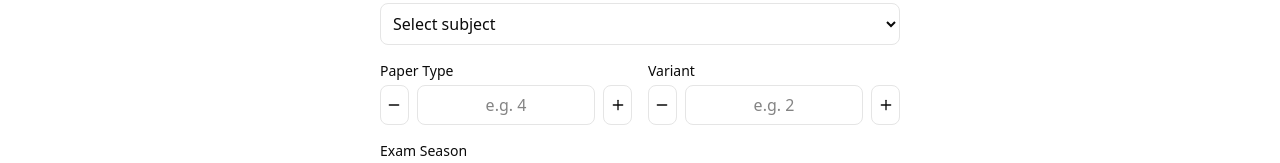
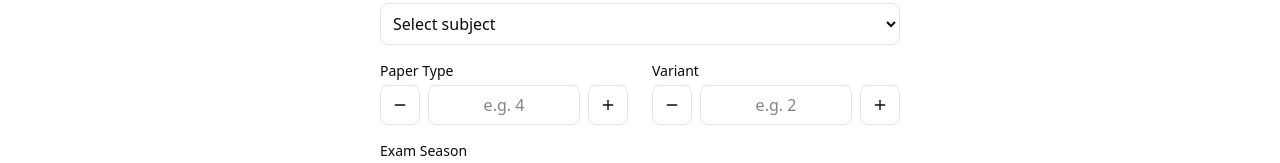
Before and after one commit to caocchinh/caie-paper-navigator, a React (Vite) app: page / in a window 1280 px wide. Shown: the part 327-490 px from the top of the page. Built offline with nearby package versions, Linux system fonts and the light colour scheme.

Commit message:
Refactor button styles in PaperSearch component to ensure consistent aspect ratio and improve visual alignment across increment, decrement, and year input buttons.

```diff
--- a/src/components/paper-search.tsx
+++ b/src/components/paper-search.tsx
@@ -849,7 +849,7 @@ export function PaperSearch({paperType, onLinkGenerated, isClearData, setIsClear
           </div>
 
           <div className="grid grid-cols-1 gap-4 w-full">
-            <div className="flex items-center justify-between gap-4">
+            <div className="flex items-center justify-between gap-6">
               <div className="w-1/2">
                 <label
                   htmlFor="paperType"
@@ -860,7 +860,7 @@ export function PaperSearch({paperType, onLinkGenerated, isClearData, setIsClear
                 <div className="flex items-center">
                   <button
                     type="button"
-                    className="h-10 w-10 border rounded-md flex items-center justify-center cursor-pointer active:bg-gray-200"
+                    className="h-10 w-10 border rounded-md flex items-center justify-center cursor-pointer active:bg-gray-200 aspect-square"
                     onClick={decrementPaperType}
                   >
                     <Minus className="w-4 h-4" />
@@ -875,7 +875,7 @@ export function PaperSearch({paperType, onLinkGenerated, isClearData, setIsClear
                   />
                   <button
                     type="button"
-                    className="h-10 w-10 border rounded-md flex items-center justify-center cursor-pointer active:bg-gray-200"
+                    className="h-10 w-10 border rounded-md flex items-center justify-center cursor-pointer active:bg-gray-200 aspect-square"
                     onClick={incrementPaperType}
                   >
                     <Plus className="w-4 h-4" />
@@ -895,7 +895,7 @@ export function PaperSearch({paperType, onLinkGenerated, isClearData, setIsClear
                 <div className="flex items-center">
                   <button
                     type="button"
-                    className="h-10 w-10 border rounded-md flex items-center justify-center cursor-pointer active:bg-gray-200"
+                    className="h-10 w-10 border rounded-md flex items-center justify-center cursor-pointer active:bg-gray-200 aspect-square"
                     onClick={decrementVariant}
                   >
                     <Minus className="w-4 h-4" />
@@ -910,7 +910,7 @@ export function PaperSearch({paperType, onLinkGenerated, isClearData, setIsClear
                   />
                   <button
                     type="button"
-                    className="h-10 w-10 border rounded-md flex items-center justify-center cursor-pointer active:bg-gray-200"
+                    className="h-10 w-10 border rounded-md flex items-center justify-center cursor-pointer active:bg-gray-200 aspect-square"
                     onClick={incrementVariant}
                   >
                     <Plus className="w-4 h-4" />
@@ -965,7 +965,7 @@ export function PaperSearch({paperType, onLinkGenerated, isClearData, setIsClear
               <div className="flex items-center">
                 <button
                   type="button"
-                  className="h-10 w-10 border rounded-md flex items-center justify-center cursor-pointer"
+                  className="h-10 w-10 border rounded-md flex items-center justify-center cursor-pointer aspect-square"
                   onClick={decrementYear}
                 >
                   <Minus className="w-4 h-4" />
@@ -980,7 +980,7 @@ export function PaperSearch({paperType, onLinkGenerated, isClearData, setIsClear
                 />
                 <button
                   type="button"
-                  className="h-10 w-10 border rounded-md flex items-center justify-center cursor-pointer"
+                  className="h-10 w-10 border rounded-md flex items-center justify-center cursor-pointer aspect-square"
                   onClick={incrementYear}
                 >
                   <Plus className="w-4 h-4" />
```
